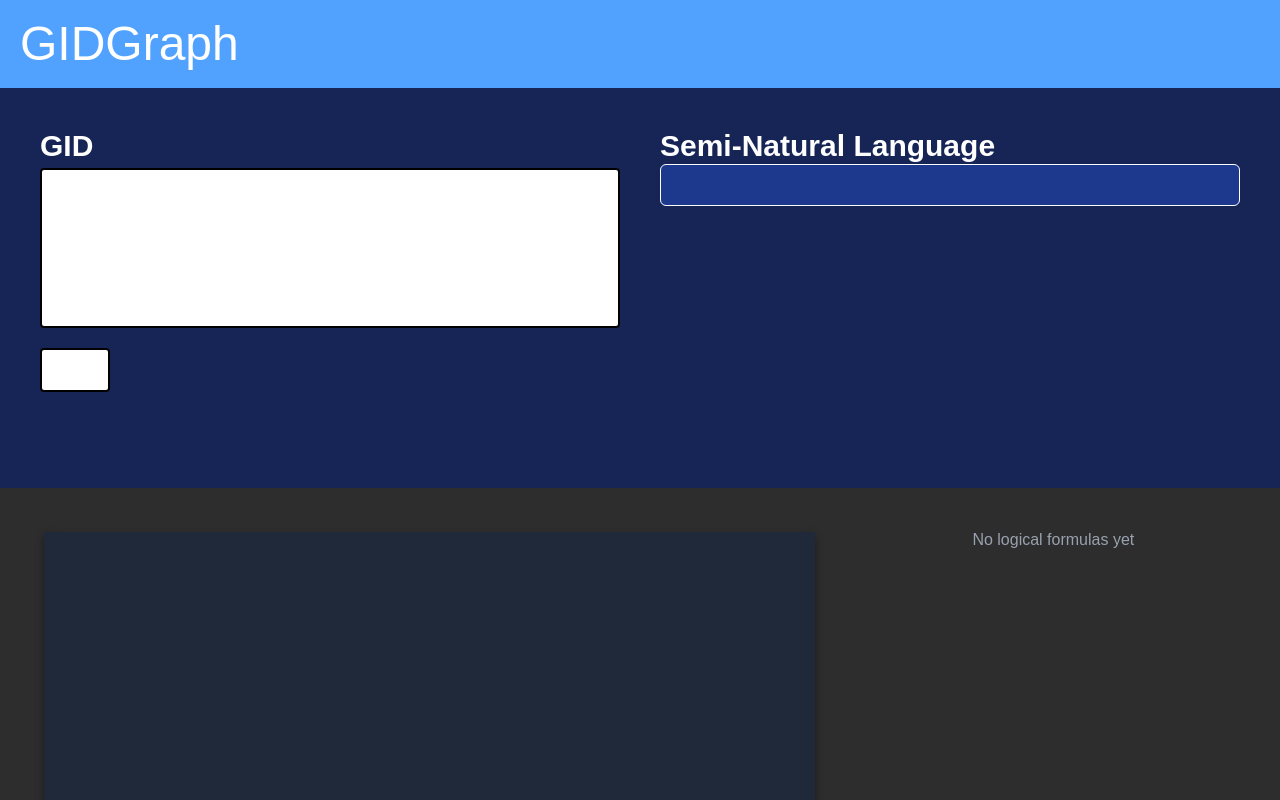
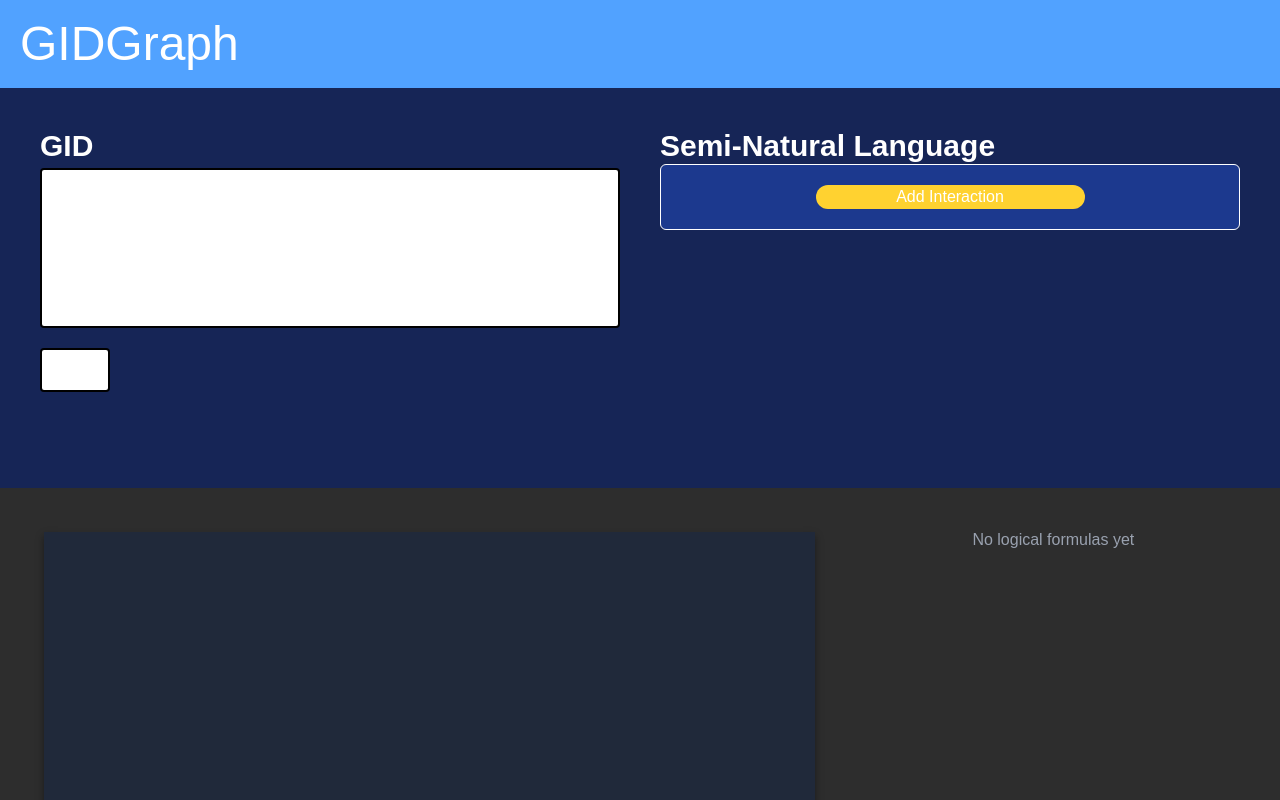
Before and after one commit to Valtyre/GIDGraph, a Next.js app in the folder frontend/: page / in a window 1280 px wide. Shown: the top 800 px of the page. Built offline with nearby package versions, Linux system fonts and the light colour scheme.

Commit message:
Add button implemented

```diff
--- a/frontend/src/app/Elements/SNL/addButton.tsx
+++ b/frontend/src/app/Elements/SNL/addButton.tsx
@@ -1,11 +1,12 @@
 
 
 
-export function addButton({add} : {add: () => void}){
+export function AddButton({add} : {add: () => void}){
 
     return (
-        <button>
-
+        <button className="bg-amber-300 rounded-2xl w-[50%] m-auto"
+        onClick={add}>
+            Add Interaction
         </button>
     )
 }
--- a/frontend/src/app/Elements/SNL/geneInteractionBubble.tsx
+++ b/frontend/src/app/Elements/SNL/geneInteractionBubble.tsx
@@ -1,16 +1,26 @@
 import { useSignal } from '@preact/signals-react';
 import { Interaction, InteractionType } from './snlBox';
+import { useState } from 'react';
 
 type Props = {
   interaction: Interaction;
+  geneColors: Record<string,string>;
   onFlip: () => void;
   onToggleType: () => void;
   onRemove: () => void;
+  changeFrom: (i: Interaction, s: string) => void;
+  changeTo: (i: Interaction, s: string) => void;
 };
 
-export default function GeneInteractionBubble({ interaction, onFlip, onToggleType, onRemove }: Props) {
+export default function GeneInteractionBubble({ interaction, geneColors, onToggleType, onRemove, changeFrom, changeTo}: Props) {
 
-  console.log(interaction)
+  const fromColor = geneColors[interaction.from] ?? "#9ca3af"
+  const toColor = geneColors[interaction.to] ?? "#9ca3af"
+
+  const [textFrom, setTextFrom] = useState(interaction.from);
+  const [textTo, setTextTo] = useState(interaction.to);
+
+  // console.log(interaction)
   const { from, label, to } = interaction;
 
 
@@ -29,7 +39,18 @@ export default function GeneInteractionBubble({ interaction, onFlip, onToggleTyp
         ×
       </button>
 
-      <span className="text-center flex-1 text-2xl">{from}</span>
+      <input type="text"
+        className= "text-center bg-white flex-1 text-2xl text-black"
+        style={{ border: `5px solid ${fromColor}` }}
+        value={textFrom}
+        onChange={(e) => {
+          console.log(e.target.value)
+          const value = e.target.value;
+          changeFrom(interaction, value);
+          setTextFrom(value);
+        }}
+      />
+
 
       <div className="flex flex-col items-center gap-2">
         <button
@@ -39,15 +60,25 @@ export default function GeneInteractionBubble({ interaction, onFlip, onToggleTyp
           {label == "activation" ? 'activates' : 'inhibits'}
         </button>
 
-        <button
+        {/* <button
           className="bg-white border border-gray-400 rounded-md px-3 py-1 hover:bg-gray-100 min-w-25"
           onClick={onFlip}
         >
           &#8596;
-        </button>
+        </button> */}
       </div>
 
-      <span className="text-center flex-1 text-2xl">{to}</span>
+      <input type="text"
+        className= "text-center bg-white flex-1 text-2xl text-black"
+        style={{ border: `5px solid ${toColor}` }}
+        value={textTo}
+        onChange={(e) => {
+          console.log(e.target.value)
+          const value = e.target.value;
+          changeTo(interaction, value);
+          setTextTo(value);
+        }}
+      />
     </div>
   );
 }
--- a/frontend/src/app/Elements/SNL/snlBox.tsx
+++ b/frontend/src/app/Elements/SNL/snlBox.tsx
@@ -3,7 +3,7 @@
 import { Graph } from "@/app/page";
 import GeneInteractionBubble from "./geneInteractionBubble";
 import { Dispatch, SetStateAction, useEffect, useRef, useState } from "react";
-
+import { AddButton } from "./addButton";
 export enum InteractionType {
   activation = "activation",
   inhibition = "inhibition"
@@ -19,7 +19,7 @@ export type Interaction = {
 
 
 
-export function SNLBox({graph, setGeneList}: {graph: Graph, setGeneList: Dispatch<SetStateAction<Graph | null>>}) {
+export function SNLBox({graph, setGeneList, geneColors}: {graph: Graph, setGeneList: Dispatch<SetStateAction<Graph | null>>, geneColors: Record<string,string>}) {
 
 
   const [geneList, nodes] = [graph.edges , graph.node]
@@ -86,21 +86,54 @@ export function SNLBox({graph, setGeneList}: {graph: Graph, setGeneList: Dispatc
       setGeneList({edges: geneList.filter((int) => int.id !== i.id), node: nodes})
     }
 
+  function changeF(interaction: Interaction, s: string): void {
+    console.log("changef")
+    const snl = [...geneList];
+    const index = snl.findIndex((i) => i.id === interaction.id);
+
+    if (index !== -1) {
+      const current = snl[index];
+      snl[index] = {
+        ...current,
+        from: s,
+      };
+      console.log("ree: ")
+      setGeneList({edges: snl, node: nodes});
+    }
+  }
+  function changeT(interaction: Interaction, s: string): void {
+
+    const snl = [...geneList];
+    const index = snl.findIndex((i) => i.id === interaction.id);
+
+    if (index !== -1) {
+      const current = snl[index];
+      snl[index] = {
+        ...current,
+        to: s,
+      };
+
+      setGeneList({edges: snl, node: nodes});
+    }
+  }
 
 
   return (
     <div className="flex flex-col w-full p-5">
       <h1 className="font-bold text-3xl text-white">Semi-Natural Language</h1>
       <div className="flex flex-col p-5 gap-5 overflow-scroll bg-blue-900 border border-white rounded-md">
-      {geneList ? geneList.map((inter, index) => (
+        {geneList ? geneList.map((inter, index) => (
           <GeneInteractionBubble key={index}
           interaction={inter}
+          geneColors={geneColors}
           onFlip={() => flipInteraction(inter)}
           onToggleType={() => toggleType(inter)}
           onRemove={() => removeInteraction(inter)}
-        />
+          changeFrom={changeF}
+          changeTo={changeT}
+          />
         )) : []}
-
+        <AddButton add={addInteraction}/>
 
       </div>
     </div>
--- a/frontend/src/app/graph.tsx
+++ b/frontend/src/app/Elements/graph.tsx
@@ -1,6 +1,6 @@
 import React, { useEffect, useRef } from 'react';
 import { DataSet, Network, Node, Edge } from 'vis-network/standalone';
-import { Interaction, InteractionType } from './Elements/SNL/snlBox'; // Adjust the path if needed
+import { Interaction, InteractionType } from './SNL/snlBox'; // Adjust the path if needed
 
 interface VisNode extends Node {
   id: string;
--- a/frontend/src/app/api.ts
+++ /dev/null
@@ -1,18 +0,0 @@
-
-
-
-export async function getGeneInteractions(text: string): Promise<string> {
-    const response = await fetch("https://vercel-python-api-iota.vercel.app/api/greet", {
-        method: "POST",
-        headers: { "Content-Type": "application/json" },
-        body: JSON.stringify({ name: text }), // Use `text` instead of hardcoded "Alice"
-    });
-
-    if (!response.ok) {
-        throw new Error(`API request failed with status ${response.status}`);
-    }
-
-    const data: { message: string } = await response.json();
-    console.log(data.message)
-    return data.message; // Ensure a string is returned
-}
--- a/frontend/src/app/page.tsx
+++ b/frontend/src/app/page.tsx
@@ -14,7 +14,7 @@ import { useState, useEffect } from 'react';
 import TopBar from './Elements/TopBar';
 import NatrualLanguageBox from './Elements/natrualLanguageBox';
 import { SNLBox, Interaction } from './Elements/SNL/snlBox';
-import GeneNetworkGraph from './graph';
+import GeneNetworkGraph from './Elements/graph';
 import LogicalFormulasContainer, {
   LogicalFormula as LF,
 } from './Elements/logicalFormulas/lfContainer';
@@ -94,7 +94,11 @@ export default function Home() {
       {/* input area: natural language + SNL editor */}
       <div className="flex flex-row bg-blue-950 p-5 h-[400px]">
         <NatrualLanguageBox header="GID" fun={fetchGraph} />
-        <SNLBox graph={graph ?? emptyGraph} setGeneList={setGraph} />
+        <SNLBox
+          graph={graph ?? emptyGraph}
+          setGeneList={setGraph}
+          geneColors={geneColors}
+        />
       </div>
 
       {/* main content: graph (65 %)  |  logical formulas (35 %) */}
```
Also changed, not shown: frontend/src/app/lfBuilder.ts (renamed from frontend/src/app/lfBuilder.tsx).
